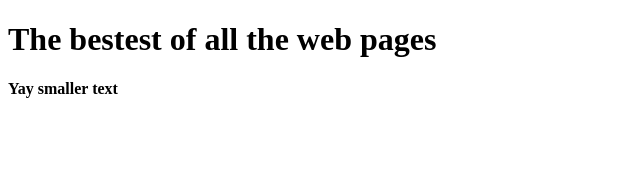
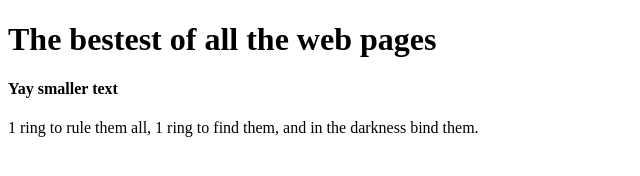
Before and after one commit to CaptainAgnarr/w82samplerepo, a plain HTML site: page docs/index.html in a window 1280 px wide. Shown: the whole page, without its empty margins (0-640 px from the left). Drawn offline with Linux system fonts and the light colour scheme.

Commit message:
added text

```diff
--- a/docs/index.html
+++ b/docs/index.html
@@ -7,5 +7,8 @@
   <body>
     <h1>The bestest of all the web pages</h1>
     <h4>Yay smaller text</h4>
+    <p>1 ring to rule them all, 1 ring to find them,
+       and in the darkness bind them.
+    </p>
   </body>
 </html>
```
